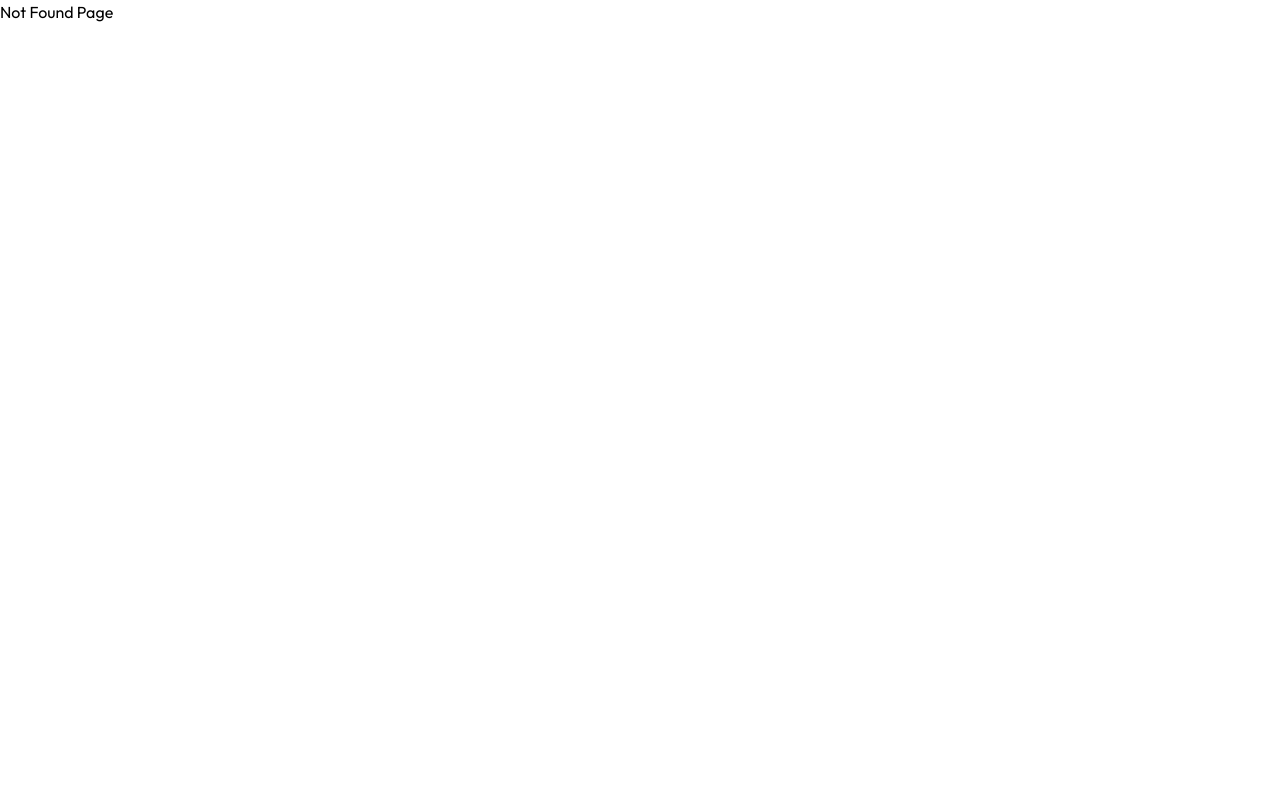
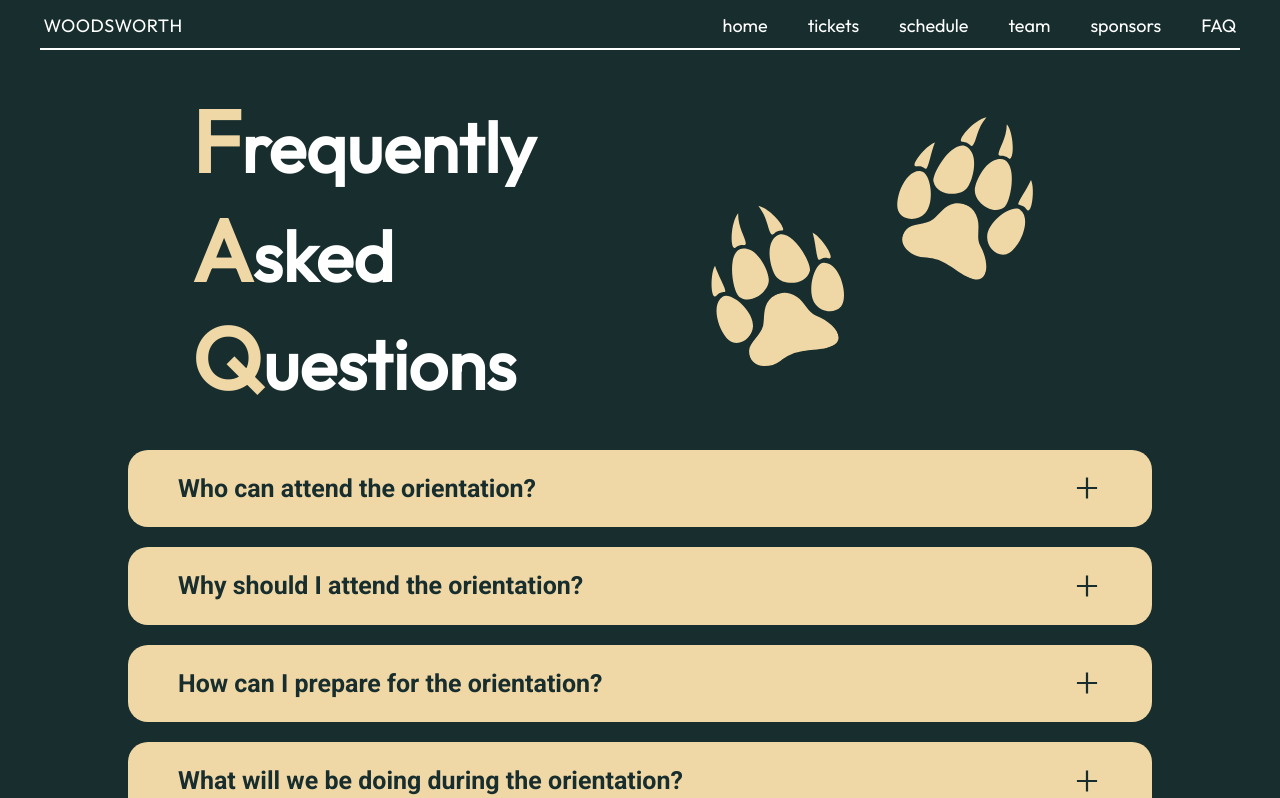
Before and after one commit to WCSAorientation/OrientationWebsite2023, a React (Create React App) app in the folder frontend/: page /faq in a window 1280 px wide. Before the commit this address had no page. Shown: the top 798 px of the page. Built offline with nearby package versions, Linux system fonts and the light colour scheme.

Commit message:
title and format fix

```diff
--- a/frontend/src/App.js
+++ b/frontend/src/App.js
@@ -24,7 +24,7 @@ function App() {
             <Route path="/schedule" element={<Schedule/>}/>
             <Route path="/sponsors" element={<Sponsors/>} />
             <Route path="/team" element={<Team />} />
-            <Route path="/more" element={<FAQ />} />
+            <Route path="/faq" element={<FAQ />} />
 
             <Route path="*" element={<NotFound/>}/>
           </Routes>
--- a/frontend/src/components/FaqAccordion.jsx
+++ b/frontend/src/components/FaqAccordion.jsx
@@ -5,17 +5,18 @@ import {AiOutlineMinus, AiOutlinePlus} from "react-icons/ai";
 
 const faqAccordion = ({open, toggle, question, answer}) => {
     return (
-        <div className="pt-[10px]">
-            <div className= "bg-[#F0D8A6] py-[25px] px-[50px] flex justify-between items-center cursor pointer" onClick={toggle}>
-                <p className="text-[40px] font-semibold ">{question}</p>
-                <div className="text-[30px]">
-                    {open ? <AiOutlineMinus/> : <AiOutlinePlus />}
+        <div className="pb-[20px]">
+            <div className= "bg-[#F0D8A6] py-[20px] px-[50px] mx-[10%] rounded-[20px] text-[#182E2E] cursor-pointer" onClick={toggle}>
+                <div className="flex justify-between items-center">
+                    <p className="text-[25px] font-semibold ">{question}</p>
+                    <div className="text-[30px]">
+                        {open ? <AiOutlineMinus/> : <AiOutlinePlus />}
+                    </div>
                 </div>
+                <Collapse isOpened={open}>
+                    <div className="bg-[#F0D8A6] px-[50px] font-medium text-lg pb-[20px]>{desc}">{answer}</div>
+                </Collapse>
             </div>
-
-            <Collapse isOpened={open}>
-                <div className="bg-[#F0D8A6] px-[50px] pb-[20px]>{desc}">{answer}</div>
-            </Collapse>
         </div>
     )
 }
--- a/frontend/src/components/NavBar.js
+++ b/frontend/src/components/NavBar.js
@@ -15,7 +15,7 @@ export function NavBar({ isDark }) {
         <a href={'/schedule'}><h1 className='hover:cursor-pointer'>schedule</h1></a>
         <a href={'/team'}><h1 className='hover:cursor-pointer'>team</h1></a>
         <a href={'/sponsors'}><h1 className='hover:cursor-pointer'>sponsors</h1></a>
-        <a href={'/more'}><h1 className='hover:cursor-pointer'>more</h1></a>
+        <a href={'/faq'}><h1 className='hover:cursor-pointer'>FAQ</h1></a>
       </div>
     </div>
     </>
--- a/frontend/src/pages/FAQ.js
+++ b/frontend/src/pages/FAQ.js
@@ -17,9 +17,17 @@ export default function Faq() {
   }
   return (
     <>
-      <body className="bg-[#182E2E] min-h-max">
+      <body className="bg-[#182E2E]">
         <NavBar isDark={true} />
-        <main className="h-screen grid place-items-centre">
+        <div className='columns-2 gap-8 px-[15%] py-[2%]'>
+          <div className=''>
+            <h1 className='mb-[-5%] col-1 text-[70px] first-letter:text-[87px]  first-letter:font-extrabold font-bold text-white first-letter:text-[#f0d8a6]'>Frequently</h1>
+            <h1 className='mb-[-5%] col-1 text-[70px] first-letter:text-[87px]  first-letter:font-extrabold font-bold text-white first-letter:text-[#f0d8a6]'>Asked</h1>
+            <h1 className='col-1 text-[70px] first-letter:text-[87px] first-letter:font-extrabold font-bold text-white first-letter:text-[#f0d8a6]'>Questions</h1>
+          </div>
+          <img src='./pawprint.svg' alt='pawprint'/>
+        </div>
+        <main className="grid place-items-centre pb-10">
           <div className='w-1065/1440'>
 
             {faqQuestions.map((data, index) => {
```
